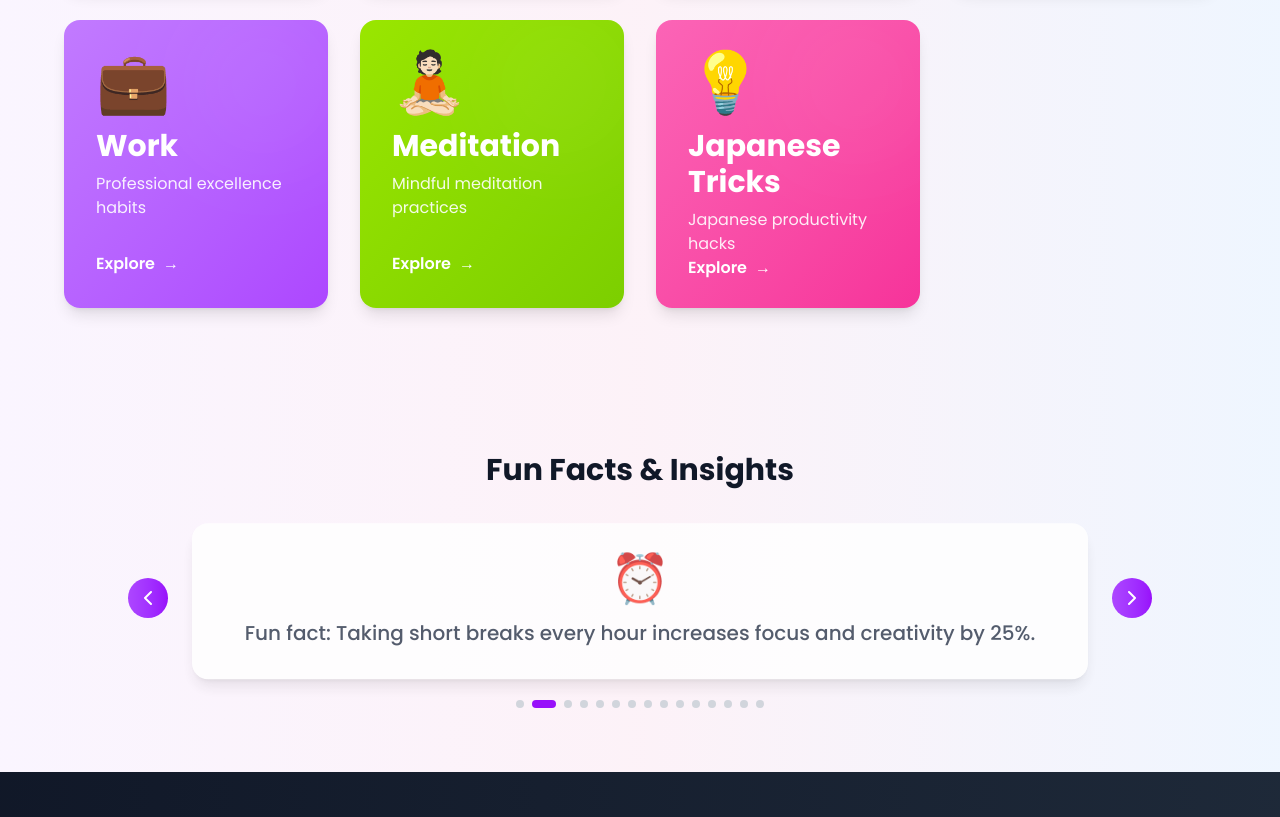
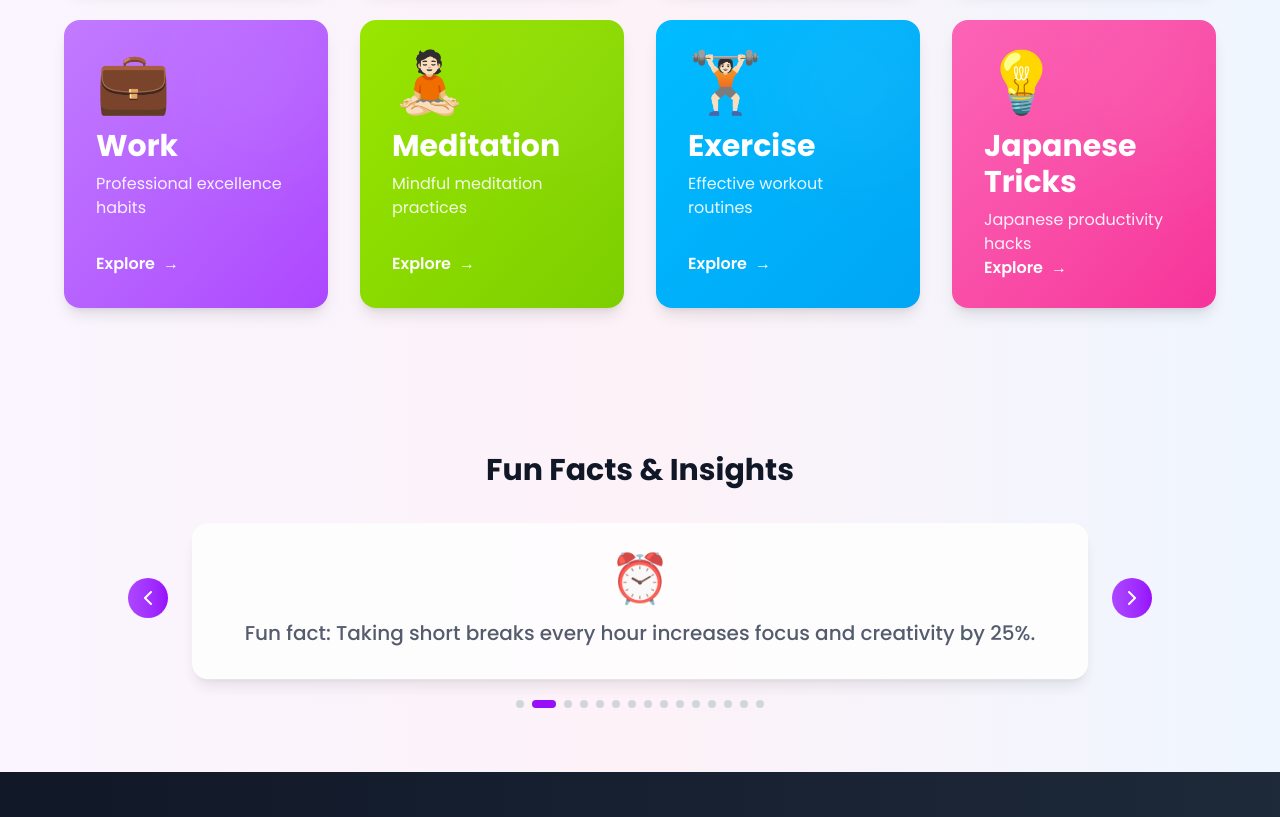
Before and after one commit to 01Maya/Easify, a Next.js app: page / in a window 1280 px wide. Shown: the part 1180-1997 px from the top of the page. Built offline with nearby package versions, Linux system fonts and the light colour scheme.

Commit message:
Update page.tsx

```diff
--- a/app/page.tsx
+++ b/app/page.tsx
@@ -15,6 +15,7 @@ const categories = [
   { id: "lifestyle", title: "Lifestyle", subtitle: "Mindful living habits", color: "from-orange-500 to-orange-600", icon: "🌟" },
   { id: "work", title: "Work", subtitle: "Professional excellence habits", color: "from-purple-400 to-purple-500", icon: "💼" },
   { id: "meditation", title: "Meditation", subtitle: "Mindful meditation practices", color: "from-lime-400 to-lime-500", icon: "🧘🏻" },
+  { id: "exercise", title: "Exercise", subtitle: "Effective workout routines", color: "from-sky-400 to-sky-500", icon: "🏋🏻" },
   { id: "japanese", title: "Japanese Tricks", subtitle: "Japanese productivity hacks", color: "from-pink-400 to-pink-500", icon: "💡" },
 ]
 
```
